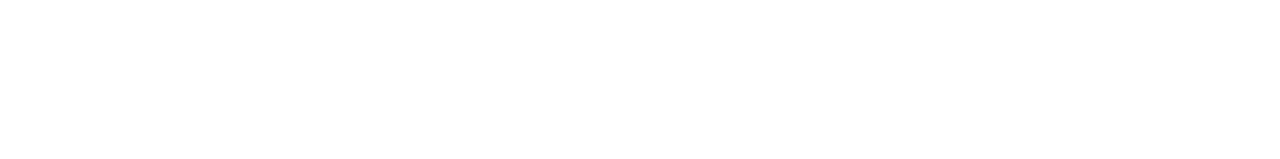
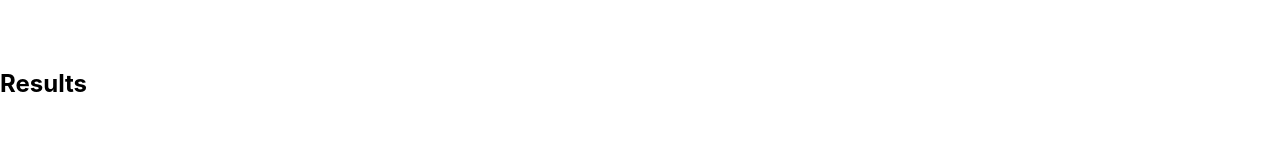
Before and after one commit to cpherishii/jammming, a React (Create React App) app: page / in a window 1280 px wide. Shown: the part 132-291 px from the top of the page. Built offline with nearby package versions, Linux system fonts and the light colour scheme.

Commit message:
Add SearchResults component

```diff
--- a/src/App.js
+++ b/src/App.js
@@ -1,10 +1,14 @@
 import logo from './logo.svg';
 import './App.css';
 import SearchBar from './components/SearchBar/SearchBar';
+import SearchResults from './components/SearchResults/SearchResults';
 
 function App() {
   return (
-    <SearchBar />
+    <>
+      <SearchBar />
+      <SearchResults />
+    </>
   );
 }
 
--- a/src/components/SearchResults/SearchResults.js
+++ b/src/components/SearchResults/SearchResults.js
@@ -0,0 +1,13 @@
+import React, { useState } from 'react';
+import styles from './SearchResults.module.css';
+
+const SearchResults = () => {
+    return (
+        <div className={styles.SearchResults}>
+            <h2>Results</h2>
+
+        </div>
+    )
+};
+
+export default SearchResults;
```
